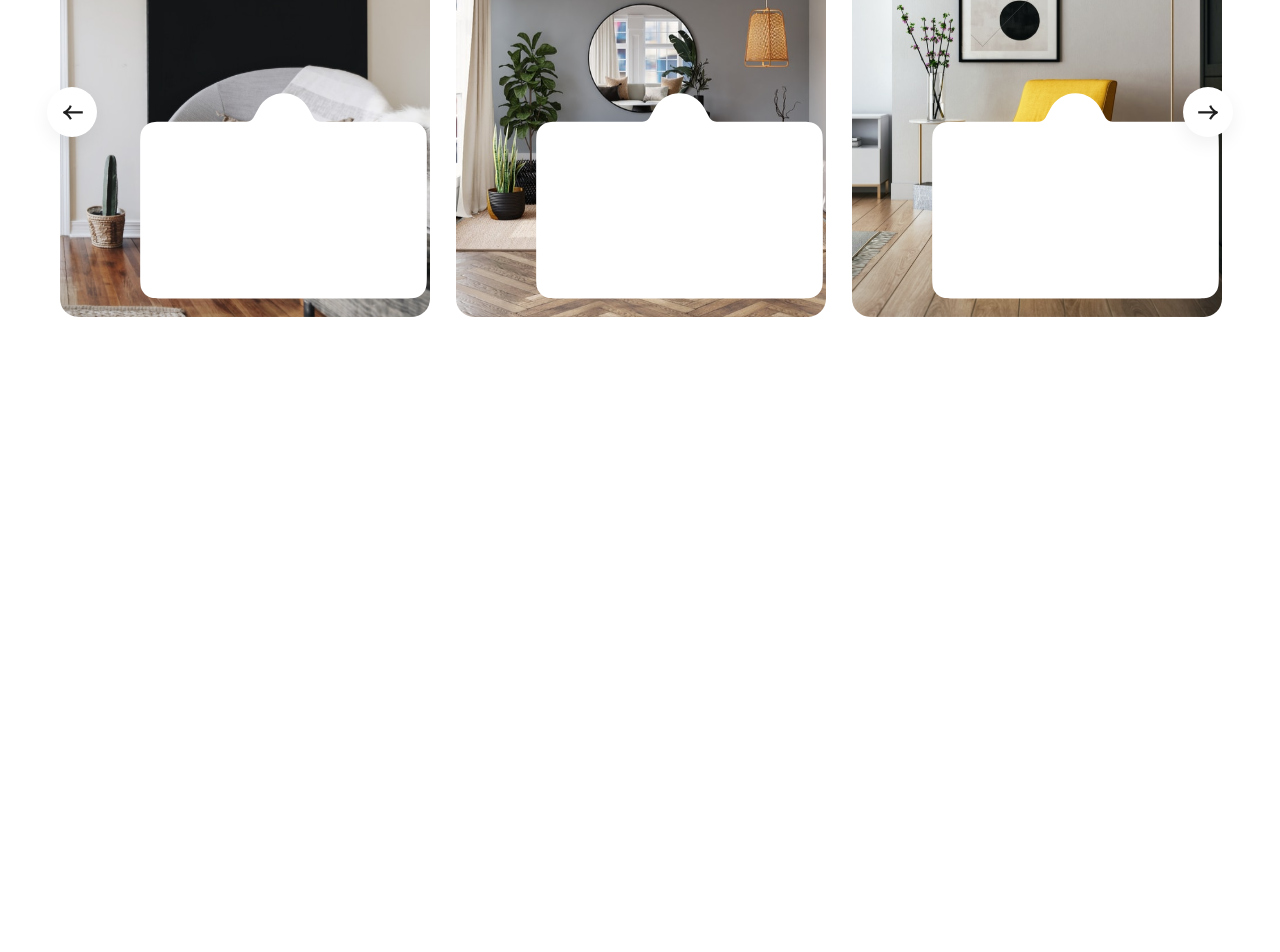
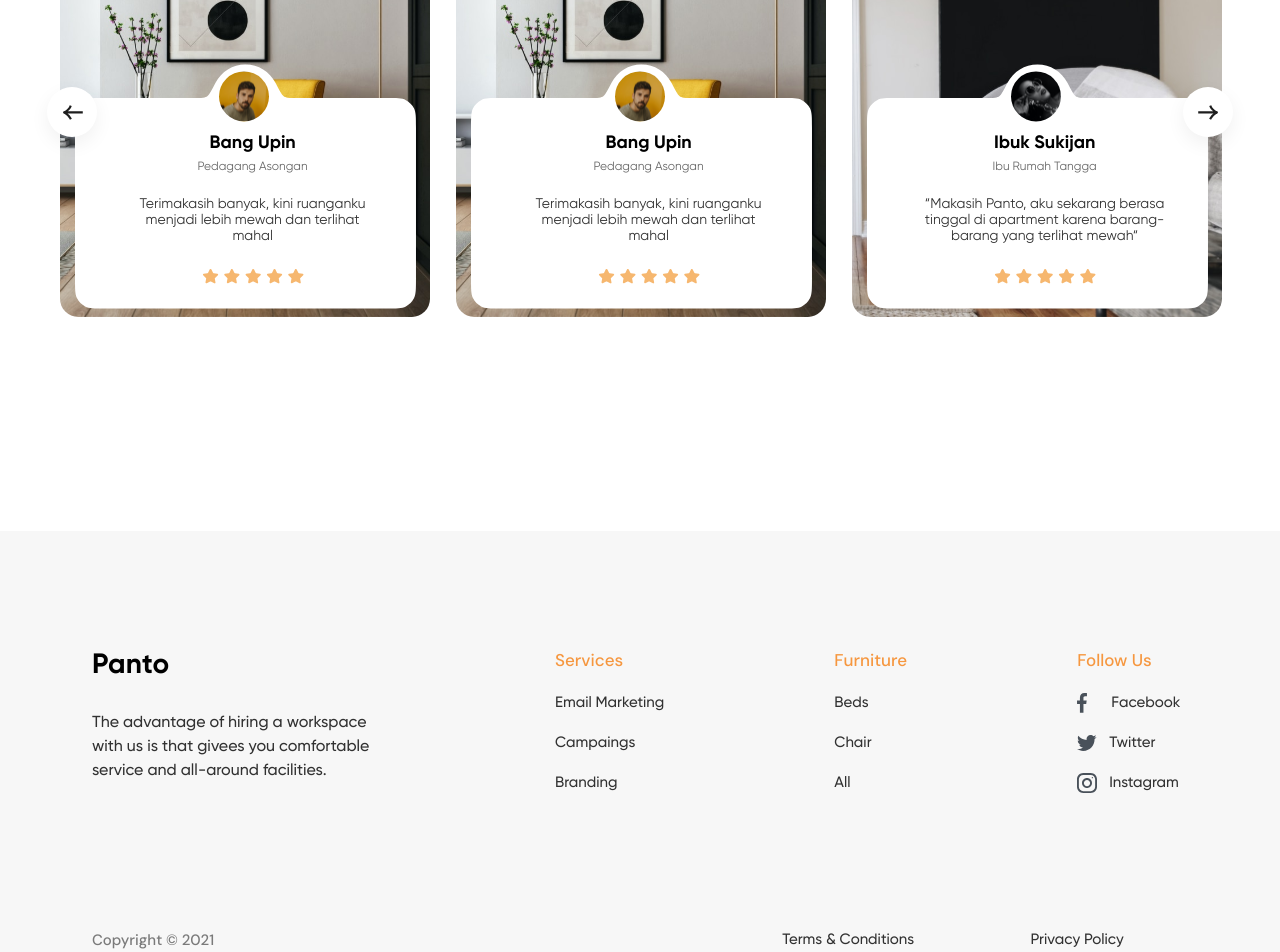
Before and after one commit to DrashtiMitaliya/Panto-UI-Tailwind, a React (Create React App) app: page / in a window 1280 px wide. Shown: the part 4400-5352 px from the top of the page. Before the commit the page ends 4717 px from the top, so only its background shows below. Built offline with nearby package versions, Linux system fonts and the light colour scheme.

Commit message:
Footer Section added

```diff
--- a/src/App.js
+++ b/src/App.js
@@ -1,6 +1,7 @@
 import './Assets/scss/App.scss';
 import Choose from './pages/ChooseSection/Choose';
 import Experience from './pages/ExperienceSection/Experience';
+import Footer from './pages/Footer/Footer';
 import Hero from './pages/HeroSection/Hero';
 import Material from './pages/MaterialSection/Material';
 import Product from './pages/ProductSection/Product';
@@ -15,6 +16,7 @@ function App() {
      <Experience/>
      <Material/>
      <Review/>
+     <Footer/>
     </div>
   );
 }
--- /dev/null
+++ b/src/pages/Footer/Footer.js
@@ -0,0 +1,50 @@
+import React from 'react';
+import facebook from '../../Assets/images/Facebook.svg';
+import twitter from '../../Assets/images/Twitter.svg';
+import instagram from '../../Assets/images/Instagram.svg'
+
+const Footer = () => {
+    return (
+        <div className='bg-[#F7F7F7]'>
+            <div className='container m-auto '>
+            <div className=' py-[118px] max-lg:py-[50px] max-sm:py-[30px] max-xs:py-[25px] xl:flex max-md:text-center'>
+                <div className=' w-auto '>
+                    <div className='font-Gilroy-Bold text-[28px] leading-[33px] tracking-[0.01em] mb-[29px] ml-[52px] max-md:mx-0 max-lg:text-center max-lg:m-auto max-lg:w-full max-xl:m-auto max-xl:w-full max-xl:text-center'>Panto</div>
+                    <div className='font-Gilroy-Medium leading-[24px] opacity-[0.8] w-[293px]  ml-[52px] max-md:w-full max-md:ml-0 max-md:px-2 max-lg:text-center max-lg:m-auto max-lg:p-5 max-lg:w-full max-xl:m-auto max-xl:w-full max-xl:text-center max-xl:p-5'>The advantage of hiring a workspace with us is that givees you comfortable service and all-around facilities.</div>
+                </div>
+                <div className=' w-auto xl:flex max-md:mt-[30px] lg:flex md:flex max-lg:justify-around max-xl:justify-start max-lg:mt-[50px]  max-xl:mt-[60px]'>
+                    <ul className='ml-[170px] max-md:ml-0 max-lg:ml-0  '>
+                        <li className='text-[#F6973F] font-DM-Sans text-[17px] leading-[22px] mb-[20px]'>Services</li>
+                        <li className='font-Gilroy-Medium leading-[24px] text-[15px] opacity-[0.8] mb-[16px]'> <a href="">Email Marketing</a></li>
+                        <li className='font-Gilroy-Medium leading-[24px] text-[15px] opacity-[0.8] mb-[16px]'><a href="">Campaings</a></li>
+                        <li className='font-Gilroy-Medium leading-[24px] text-[15px] opacity-[0.8] mb-[16px]'><a href="">Branding</a></li>
+                    </ul>
+                    <ul className='ml-[170px] max-md:ml-0 max-lg:ml-0'>
+                        <li className='text-[#F6973F] font-DM-Sans text-[17px] leading-[22px] mb-[20px]'>Furniture</li>
+                        <li className='font-Gilroy-Medium leading-[24px] text-[15px] opacity-[0.8] mb-[16px]'> <a href="">Beds</a></li>
+                        <li className='font-Gilroy-Medium leading-[24px] text-[15px] opacity-[0.8] mb-[16px]'><a href="">Chair</a></li>
+                        <li className='font-Gilroy-Medium leading-[24px] text-[15px] opacity-[0.8] mb-[16px]'><a href="">All</a></li>
+                    </ul>
+                    <ul className='ml-[170px] max-md:ml-0 max-lg:ml-0 '>
+                        <li className='text-[#F6973F] font-DM-Sans text-[17px] leading-[22px] mb-[20px]'>Follow Us</li>
+                        <li className='font-Gilroy-Medium leading-[24px] text-[15px] opacity-[0.8] mb-[16px]'> <a href="" className='flex gap-[1.5rem] max-md:justify-center'> <img src={facebook}  alt="" />Facebook</a></li>
+                        <li className='font-Gilroy-Medium leading-[24px] text-[15px] opacity-[0.8] mb-[16px]'><a href=""  className='flex gap-3 max-md:justify-center'><img src={twitter} alt="" />Twitter</a></li>
+                        <li className='font-Gilroy-Medium leading-[24px] text-[15px] opacity-[0.8] mb-[16px]'><a href=""  className='flex gap-3 max-md:justify-center'><img src={instagram} alt="" />Instagram</a></li>
+                    </ul>
+                </div>
+            </div>
+
+            <div className='xl:flex lg:flex max-md:text-center pb-[56px] '>
+                <div className='xl:w-1/2 w-full ml-[52px] opacity-[0.5] font-DM-Sans text-[15px] tracking-[400] max-lg:ml-0 max-lg:text-center max-xl:ml-[163px]
+                max-lg:pb-5'>Copyright © 2021</div>
+                <div className='xl:flex max-md:text-center xl:w-1/2 w-full justify-evenly max-lg:text-center ' >
+                    <div className="text-[15px] opacity-[0.8]   font-Gilroy-Medium">Terms & Conditions</div>
+                    <div className='text-[15px] opacity-[0.8]  font-Gilroy-Medium'>Privacy Policy</div>
+                </div>
+            </div>
+        </div>
+        </div>
+    )
+}
+
+export default Footer
--- a/src/pages/MaterialSection/Material.js
+++ b/src/pages/MaterialSection/Material.js
@@ -11,7 +11,7 @@ const Material = () => {
             <div className="font-Gilroy-Medium text-[#E58411] text-[18px] leading-[21px] mb-[20px] tracking-[0.175em] max-xs:text-[14px] max-sm:text-[15px] max-md:text-[16px]">
               MATERIALS
             </div>
-            <div className="font-Gilroy-Bold text-[42px] leading-[49px] mb-[20px] w-[413px] max-xl:w-full max-xs:text-[30px] max-xs:leading-[37px] max-sm:text-[32px] max-sm:leading-[40px] max-md:text-[38px] max-md:leading-[38px] max-lg:text-[40px] max-l;g:leading-[40px]">
+            <div className="font-Gilroy-Bold text-[42px] leading-[49px] mb-[20px] w-[413px] max-xl:w-full max-xs:text-[30px] max-xs:leading-[37px] max-sm:text-[32px] max-sm:leading-[40px] max-md:text-[38px] max-md:leading-[38px] max-lg:text-[40px] max-lg:leading-[40px]">
               Very Serious Materials For Making Furniture
             </div>
             <div className="font-Gilroy-Regular text-[18px] leading-[33px] opacity-[0.8] mb-[24px] w-[556px] max-xl:w-full  max-xs:text-[12px] max-xs:leading-[28px] max-sm:text-[15px] max-sm:leading-[30px] max-md:text-[16px] max-md:leading-[32px] max-lg:text-[17px]">
--- a/src/pages/ReviewSection/Review.js
+++ b/src/pages/ReviewSection/Review.js
@@ -1,62 +1,17 @@
 import React from "react";
-import Slider from "react-slick";
-import { ClientReview } from "../../constant/ClientReview";
-import union from "../../Assets/images/Union.svg";
+import ReviewSlider from "../ReviewSlider/ReviewSlider";
 
 const Review = () => {
-  var settings = {
-    infinite: true,
-    speed: 500,
-    slidesToShow: 3,
-    slidesToScroll: 1,
-    initialSlide: 1,
-    responsive: [
-      {
-        breakpoint: 1200,
-        settings: {
-          slidesToShow: 2,
-          slidesToScroll: 2,
-          infinite: true,
-        },
-      },
-      {
-        breakpoint: 992,
-        settings: {
-          slidesToShow: 1,
-          slidesToScroll: 1,
-          initialSlide: 2,
-        },
-      },
-    ],
-  };
+
   return (
-    <div className="mt-[240px]">
-      <div className="text-[#E58411] font-Gilroy-Medium text-center tracking-[0.175em] mb-[20px]">
+    <div className="mt-[240px] max-xs:mt-[100px] max-sm:mt-[100px] max-md:mt-[150px] max-lg:mt-[170px]">
+      <div className="text-[#E58411] font-Gilroy-Medium text-center tracking-[0.175em] mb-[20px] max-xs:text-[14px] max-sm:text-[15px] max-md:text-[16px]">
         TESTIMONIALS
       </div>
-      <div className="font-Gilroy-Bold text-center text-[42px] leading-[49px] mb-[60px]">
+      <div className="font-Gilroy-Bold text-center text-[42px] leading-[49px] mb-[60px] max-xs:text-[30px] max-xs:leading-[37px] max-sm:text-[32px] max-sm:leading-[40px] max-md:text-[38px] max-md:leading-[38px] max-lg:text-[40px] max-l;g:leading-[40px] max-xs:mb[30px] max-sm:mb-mb[40px] max-md:mb-[50px] max-lg:mb-[55px]">
         Our Client Reviews
       </div>
-      <div className="container mx-auto xl:max-w-[1186px] ">
-      <Slider {...settings}>
-        {ClientReview.map((client) => (
-          <>
-            <div
-              style={{
-                background: `url('${client.bgImg}')`,
-                margin: "auto",
-                backgroundRepeat: "no-repeat",
-                backgroundPosition: "center",
-              }}
-              className="h-[476px] w-[95%] relative"
-            >
-              <div className="absolute h-[206px] w-[334px]  bottom-[18px] left-[60px] bg-center   bg-union bg-contain bg-no-repeat ">
-
-              </div>
-            </div>
-          </>
-        ))}
-      </Slider></div>
+    <ReviewSlider/>
     </div>
   );
 };
--- /dev/null
+++ b/src/pages/ReviewSlider/ReviewSlider.js
@@ -0,0 +1,64 @@
+import React from 'react'
+import Slider from "react-slick";
+import { ClientReview } from "../../constant/ClientReview";
+import fiveStar from '../../Assets/images/5Star.svg'
+
+const ReviewSlider = () => {
+    var settings = {
+        infinite: true,
+        speed: 500,
+        slidesToShow: 3,
+        slidesToScroll: 1,
+        initialSlide: 4,
+        responsive: [
+          {
+            breakpoint: 1200,
+            settings: {
+              slidesToShow: 2,
+              slidesToScroll: 2,
+              infinite: true,
+            },
+          },
+          {
+            breakpoint: 992,
+            settings: {
+              slidesToShow: 1,
+              slidesToScroll: 1,
+              initialSlide: 2,
+            },
+          },
+        ],
+      };
+  return (
+    <div className="container mx-auto xl:max-w-[1186px] pb-[214px] max-xs:pb-[100px] max-sm:pb-[120px] max-md:pb-[150px] max-lg:pb-[19  0px]">
+        <Slider {...settings}>
+        {ClientReview.map((client) => (
+          <>
+            <div
+              style={{
+                background: `url('${client.bgImg}')`,
+                margin: "auto",
+                backgroundRepeat: "no-repeat",
+                backgroundPosition: "center",
+              }}
+              className="h-[476px] w-[370px] relative max-[390px]:object-cover max-[390px]:w-[277px] max-[390px]:rounded-[19px]"
+            >
+              <div className="w-full absolute h-[245px]  bottom-[8px]  bg-center   bg-union bg-contain bg-no-repeat  max-[390px]:w-[97%]  max-[390px]:left-[1.5%] max-[390px]:bottom-[-4.5%]  ">
+                <img src={client.image} className='absolute top-[3%] left-[43%]  max-[390px]:left-[41%] max-[390px]:top-[13%]' alt="" />
+                <div className="text-center absolute top-[28%] left-[18%]  max-[390px]:left-[4%] max-[390px]:top-[35%]">
+                    <div className='font-Gilroy-Bold text-[18px] leading-[21px] mb-[6px] max-[390px]:text-[16px]'>{client.title}</div>
+                    <div className="font-Gilroy-Regular text-[12px] leading-[14px] opacity-[0.6] mb-[22px] max-[390px]:text-[11px] max-[390px]:leading-[11px] max-[390px]:mb-[10px]   ">{client.name}</div>
+                    <div className="font-Gilroy-Regular text-[14px] leading-[16px] opacity-[0.8] w-[252px] m-auto mb-[23px] max-[390px]:text-[12px] max-[390px]:leading-[15px] max-[390px]:mb-[14px]">{client.review}</div>
+                    <img src={fiveStar} className='m-auto' alt="" />
+                </div>
+              </div>
+            </div>
+          </>
+        ))}
+      </Slider>
+
+    </div>
+  )
+}
+
+export default ReviewSlider
```
